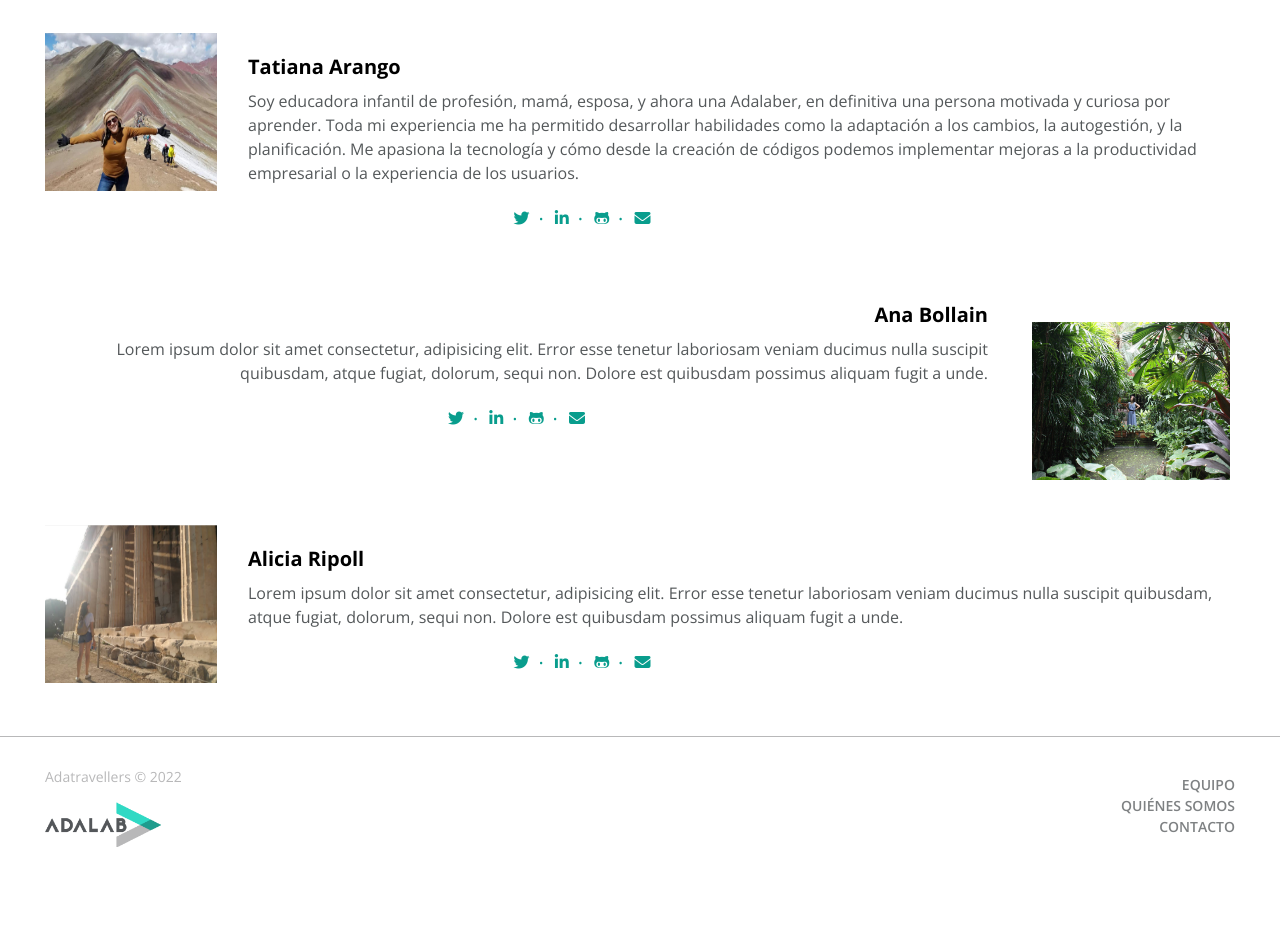
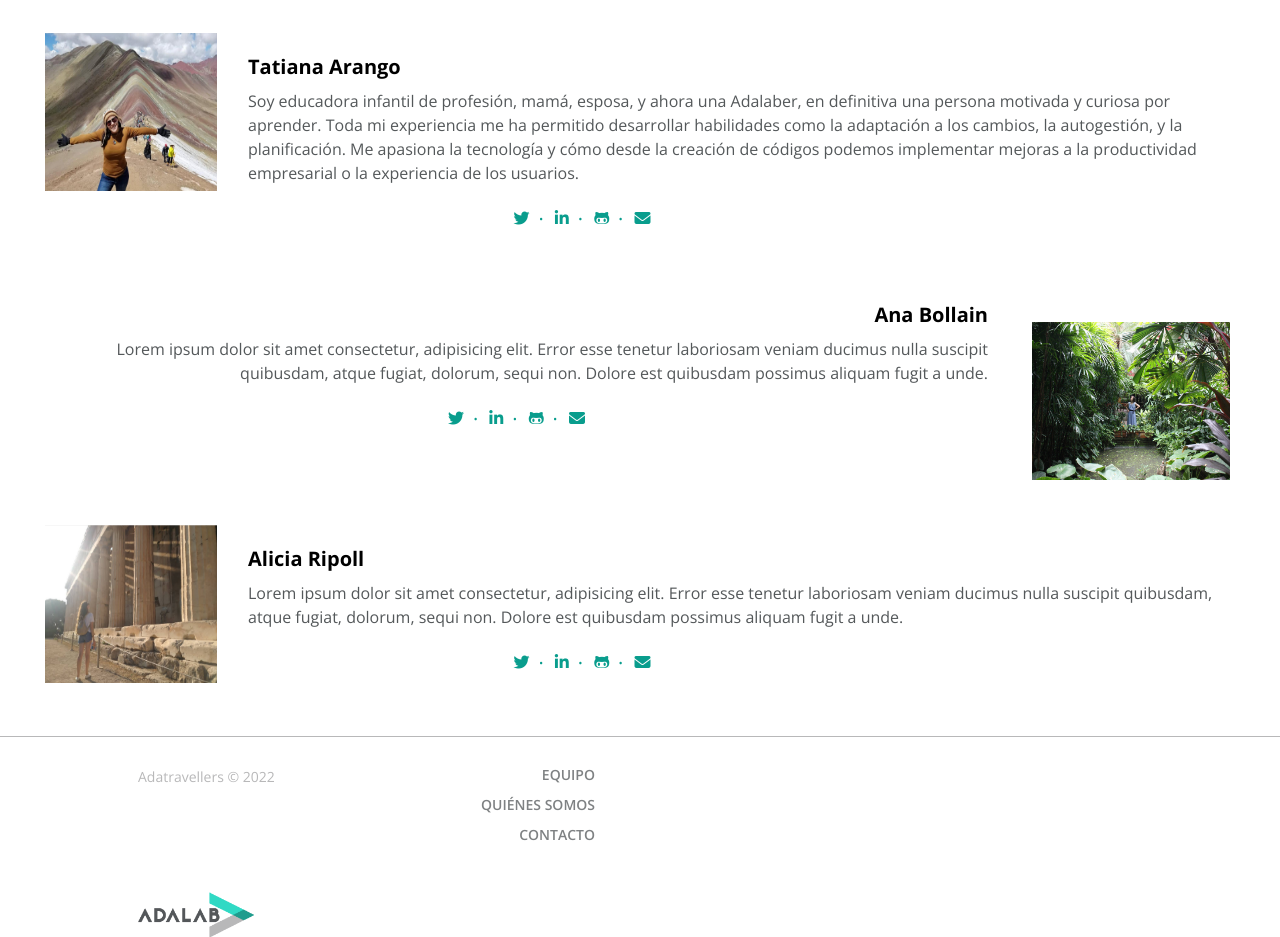
Before and after one commit to Adalab/project-promo-r-module-1-team-4, a website: page src/html/index.html in a window 1280 px wide. Shown: the part 1618-2555 px from the top of the page. Before the commit the page ends 2524 px from the top, so only its background shows below. Drawn offline with nearby package versions, Linux system fonts and the light colour scheme; files that its build step writes are made by us from their sources; files whose address does not match are found by name.

Commit message:
move footer media queries from main to partial footer and end tablet view

```diff
--- a/src/scss/layout/_footer.scss
+++ b/src/scss/layout/_footer.scss
@@ -41,3 +41,58 @@
   height: 4.5rem;
   width: 11.59rem;
 }
+
+@media (min-width: 768px) {
+  .footer {
+    padding: 2.4rem 4.5rem 5.6rem;
+    text-align: left;
+    height: 17rem;
+  }
+
+  .menu-li-footer {
+    margin: 0;
+    width: 50%;
+    height: 9rem;
+    text-align: right;
+    position: absolute;
+    right: 4.5rem;
+    display: flex;
+    flex-direction: column;
+    justify-content: center;
+    line-height: 3rem;
+  }
+
+  .copyright {
+    padding-top: 0.6rem;
+    letter-spacing: normal;
+    position: absolute;
+    /* line-height: 1.43;
+      width: 17.2rem; */
+  }
+
+  .logo {
+    position: relative;
+    top: 4.1rem;
+    margin-bottom: 0.4rem;
+    text-align: left;
+  }
+}
+
+@media (min-width: 1200px) {
+  .footer {
+    padding: 2.4rem 13.8rem 4.7rem;
+  }
+
+  .menu-li-footer {
+    position: relative;
+
+    // width: 50%;
+    // height: 9rem;
+    // text-align: right;
+    // position: absolute;
+    // right: 4.5rem;
+    // display: flex;
+    // flex-direction: column;
+    // justify-content: center;
+  }
+}
--- a/src/scss/main.scss
+++ b/src/scss/main.scss
@@ -137,41 +137,6 @@
     padding-bottom: 0.5rem;
   }
 
-  /* FOOTER */
-
-  .footer {
-    padding: 2.4rem 4.5rem 5.6rem;
-    text-align: left;
-    height: 17rem;
-  }
-
-  .menu-li-footer {
-    margin: 0;
-    width: 50%;
-    height: 9rem;
-    text-align: right;
-    position: absolute;
-    right: 4.5rem;
-    display: flex;
-    flex-direction: column;
-    justify-content: center;
-  }
-
-  .copyright {
-    padding-top: 0.6rem;
-    letter-spacing: normal;
-    position: absolute;
-    /* line-height: 1.43;
-      width: 17.2rem; */
-  }
-
-  .logo {
-    position: relative;
-    top: 4.1rem;
-    margin-bottom: 0.4rem;
-    text-align: left;
-  }
-
   .equipo {
     margin: 4.5rem 4.5rem 6rem 4.5rem;
   }
@@ -197,41 +162,6 @@
   .fort-deb-title {
     color: var(--blue-green);
     padding-bottom: 1.5rem;
-  }
-
-  /* FOOTER */
-
-  .footer {
-    padding: 2.4rem 4.5rem 5.6rem;
-    text-align: left;
-    height: 17rem;
-  }
-
-  .menu-li-footer {
-    margin: 0;
-    width: 50%;
-    height: 9rem;
-    text-align: right;
-    position: absolute;
-    right: 4.5rem;
-    display: flex;
-    flex-direction: column;
-    justify-content: center;
-  }
-
-  .copyright {
-    padding-top: 0.6rem;
-    letter-spacing: normal;
-    position: absolute;
-    /* line-height: 1.43;
-      width: 17.2rem; */
-  }
-
-  .logo {
-    position: relative;
-    top: 4.1rem;
-    margin-bottom: 0.4rem;
-    text-align: left;
   }
 }
 
```
